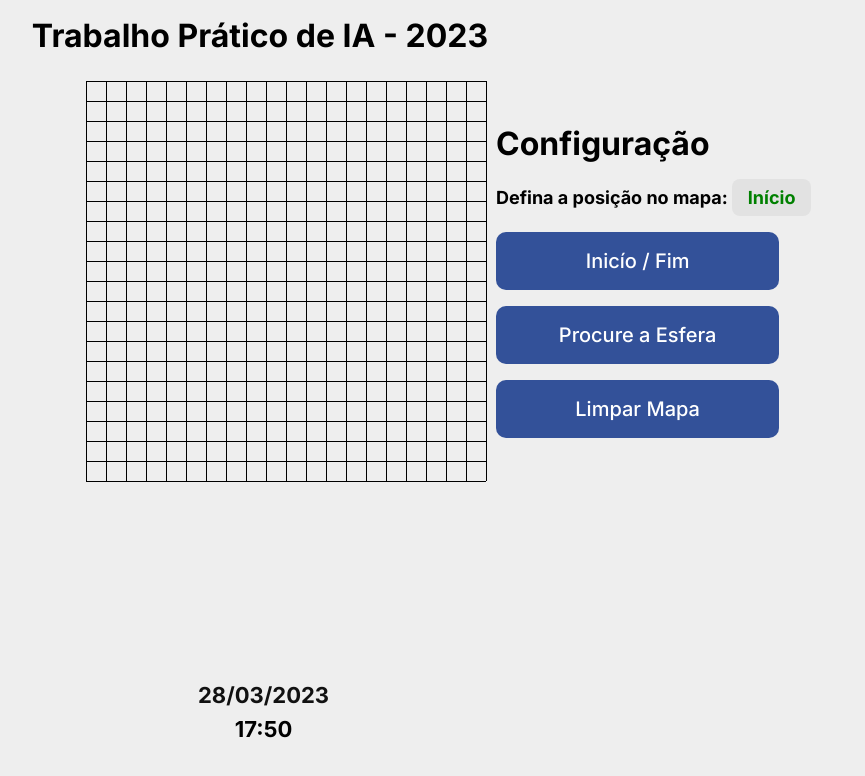
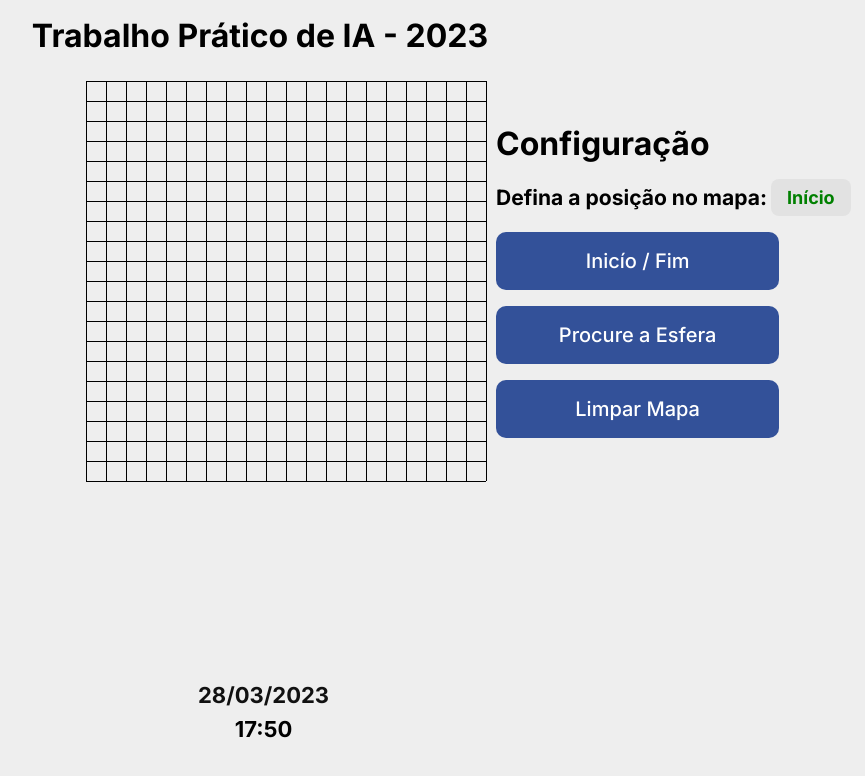
Before and after one commit to Filemon-Pereira/Projeto, a plain HTML site: page index.html in a window 1280 px wide. Shown: the whole page, without its empty margins (380-1245 px from the left). Drawn offline with Linux system fonts and the light colour scheme.

Commit message:
Update index.html

```diff
--- a/index.html
+++ b/index.html
@@ -19,7 +19,9 @@
         </div>
         <div class="configuracao_wrapper">
             <h1>Configuração</h1>
-            <div class="titulo">Defina a posição no mapa: <span id="opcaoInicio_Fim" class="opcao">Início</span></div>
+            <div class="titulo">
+                <h3>Defina a posição no mapa: </h3>
+                <span id="opcaoInicio_Fim" class="opcao">Início</span></div>
             <div class="btn_wrapper">
                 <div onclick="verificarEstado()" class="btn">Inicío / Fim</div>
                 <div onclick="search()" class="btn">Procure a Esfera</div>
```
